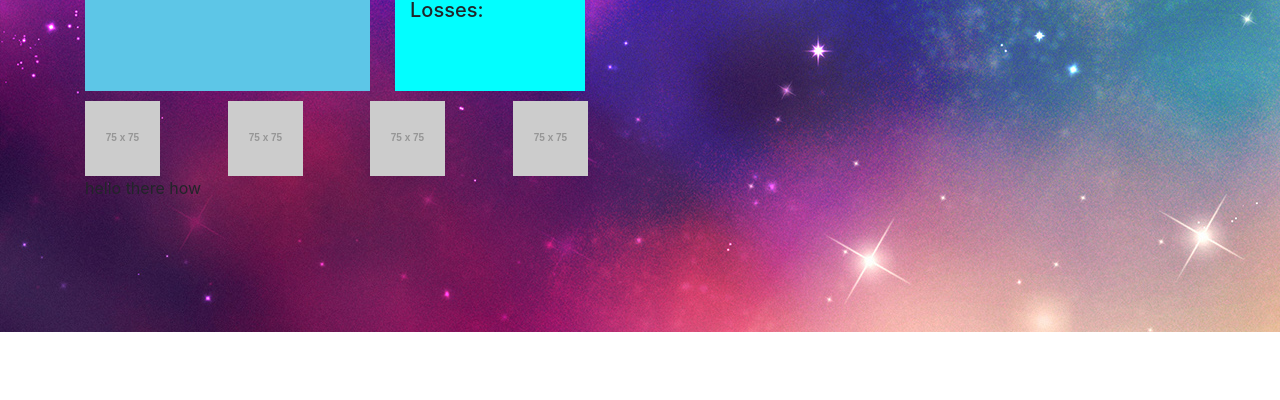
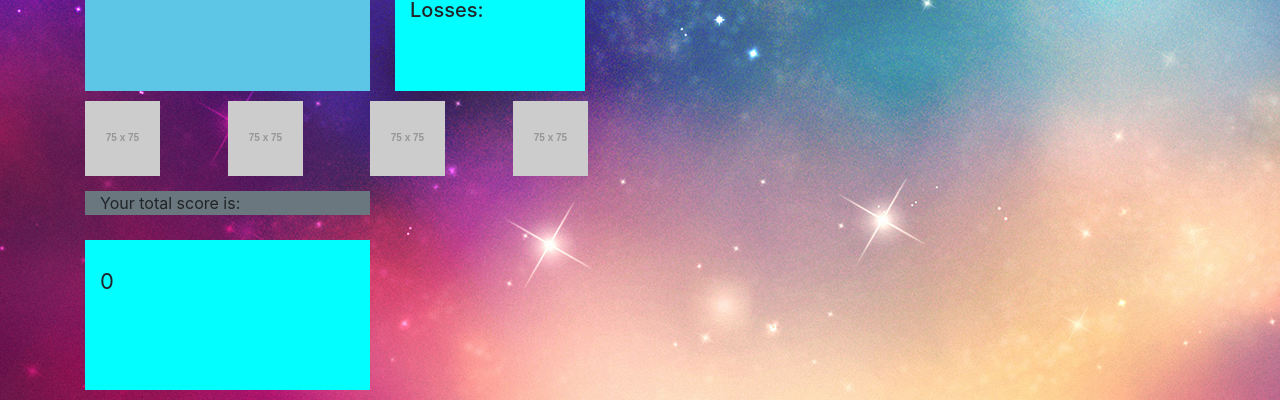
Before and after one commit to NathanNovak/unit-4-game, a plain HTML site: page index.html in a window 1280 px wide. Shown: the part 468-868 px from the top of the page. Before the commit the page ends 800 px from the top, so only its background shows below. Drawn offline with nearby package versions, Linux system fonts and the light colour scheme; placeholder pictures from the web are drawn by us.

Commit message:
updated game js and  index

```diff
--- a/assets/CSS/style.css
+++ b/assets/CSS/style.css
@@ -1,5 +1,6 @@
 .body{
-    background-image: url(../Images/star\ background.jpeg);
+    background: url(../Images/star\ background.jpeg) no-repeat center center fixed;
+
 }
 .header{
     background-color: rgb(199,154,110);
@@ -32,3 +33,14 @@
     float: left;
 
 }
+.bottom{
+    background-color: rgb(106,119,126);
+    margin: 15px 0px 15px 15px;
+}
+#number-box3{
+    font-size: 22px;
+    background-color: rgb(2,254,255);
+    height: 150px;
+    margin: 10px 0px 10px 15px;
+    padding-top: 25px;
+}
--- a/assets/javascript/javascript.js
+++ b/assets/javascript/javascript.js
@@ -1,26 +1,50 @@
+
+
+
+//starting the game the scores and numbers should be reset to default
+$(document).ready(function () {
 
     //variables
-var number = 0;
     var wins = 0;
     var losses = 0;
     var playerNum = 0;
+    var randomNumber = 0;
 
-//starting the game the scores and numbers should be reset to default
+    start();
+
+    //generates numbers for crystals and random number
+    function start() {
+        crystalNumbers();
+        generateNumber();
+    }
 
     //a random number is generated and displayed in the lower box by the score
-
-$("#number-box1").on("click", function(){
+    function generateNumber() {
         var minNumber = 19;
         var maxNumber = 120;
-    var randomNumber = Math.floor(Math.random() * (maxNumber - minNumber + 1) + minNumber);
-    $(this).html(randomNumber);
-    console.log(randomNumber);
-});
+        randomNumber = Math.floor(Math.random() * (maxNumber - minNumber + 1) + minNumber);
+        $("#number-box1").html(randomNumber);
+
+    }
 
     //each crystal is given a value between 1 and 12 and generates a new value randomaly at the beginning of every game
+    function crystalNumbers() {
+        for (var i = 1; i <= 4; i++) {
+            var crystalNumber = Math.floor(Math.random() * 11 + 1);
+            $("#crystal-" + i).val(crystalNumber);
+            console.log(crystalNumber);
+        }
+    }
 
     //player clicks on each crystal to and the value is added to the bottom number
-
+    $(".crystal").on("click", function () {
+        var crystalValue = $(this).val();
+        playerNum = playerNum + parseInt(crystalValue);
+        $("#number-box3").html(playerNum);
         //if player's total matches the generated one then they win
 
         //if players total goes over then they lose
+
+    });
+
+});
--- a/index.html
+++ b/index.html
@@ -52,25 +52,35 @@
         <div class="row">
             <div class="col-md-6">
                 <div class="row float">
-                    <div id="crystal-1" class="col-md-3">
+                    <div id="crystal-1" class="col-md-3 crystal">
                         <img src="http://via.placeholder.com/75x75">
                     </div>
-                    <div id="crystal-2" class="col-md-3">
+                    <div id="crystal-2" class="col-md-3 crystal">
                         <img src="http://via.placeholder.com/75x75">
                     </div>
-                    <div id="crystal-3" class="col-md-3">
+                    <div id="crystal-3" class="col-md-3 crystal">
                         <img src="http://via.placeholder.com/75x75">
                     </div>
-                    <div id="crystal-4" class="col-md-3">
+                    <div id="crystal-4" class="col-md-3 crystal">
                         <img src="http://via.placeholder.com/75x75">
                     </div>
-
                 </div>
             </div>
         </div>
         <div class="row">
-            <div class="col-md-6">hello there how</div>
+            <div class="col-md-6">
+                <div class="row">
+                    <div class="bottom col-md-6">Your total score is:</div>
+                </div>
+            </div>
         </div>
+        <div class="row">
+                <div class="col-md-6">
+                    <div class="row">
+                        <div id="number-box3" class="bottom col-md-6">0</div>
+                    </div>
+                </div>
+            </div>
     </div>
 
 </body>
```
Lines whose indentation alone changed are shown as unchanged.
